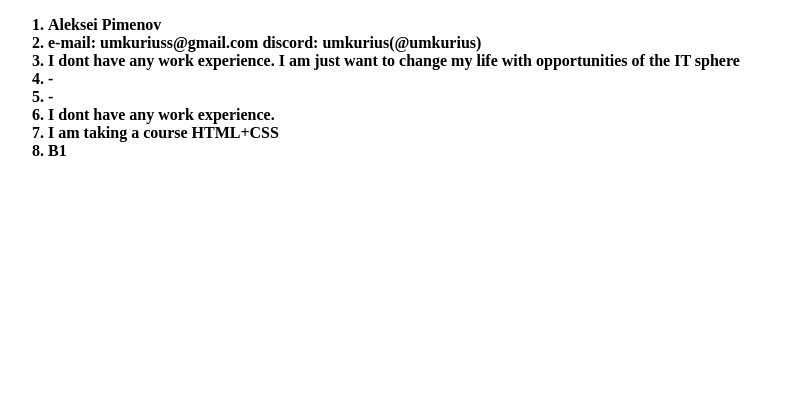
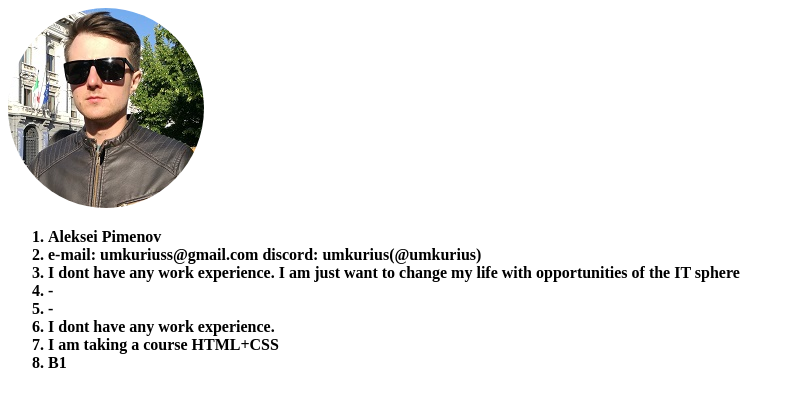
Before and after one commit to umkurius/rsschool-cv, a plain HTML site: page index.html in a window 1280 px wide. Shown: the whole page, without its empty margins (0-795 px from the left). Drawn offline with Linux system fonts and the light colour scheme.

Commit message:
feat: change html+css, add photo

```diff
--- a/index.html
+++ b/index.html
@@ -8,6 +8,7 @@
     <title>Document</title>
 </head>
 <body>
+    <img class="photo" src="img/iam.jpg" alt="image">
     <ol>
         <li>Aleksei Pimenov</li>
         <li>e-mail: umkuriuss@gmail.com discord: umkurius(@umkurius)</li>
--- a/style.css
+++ b/style.css
@@ -1,3 +1,6 @@
 li {
     font-weight: 700;
 }
+.photo {
+    border-radius: 50%;
+}
```
Also changed, not shown: img/iam.jpg (added).
